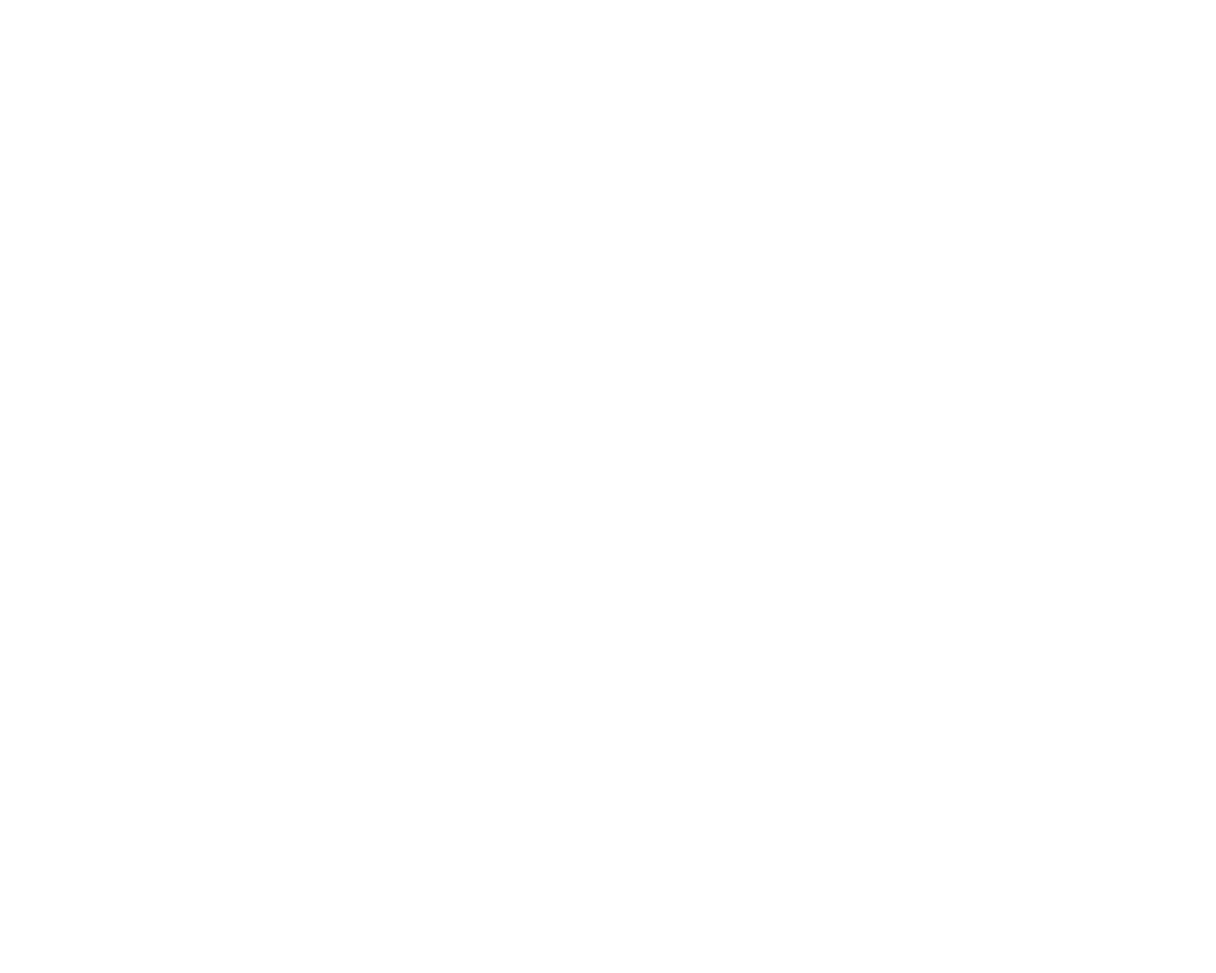
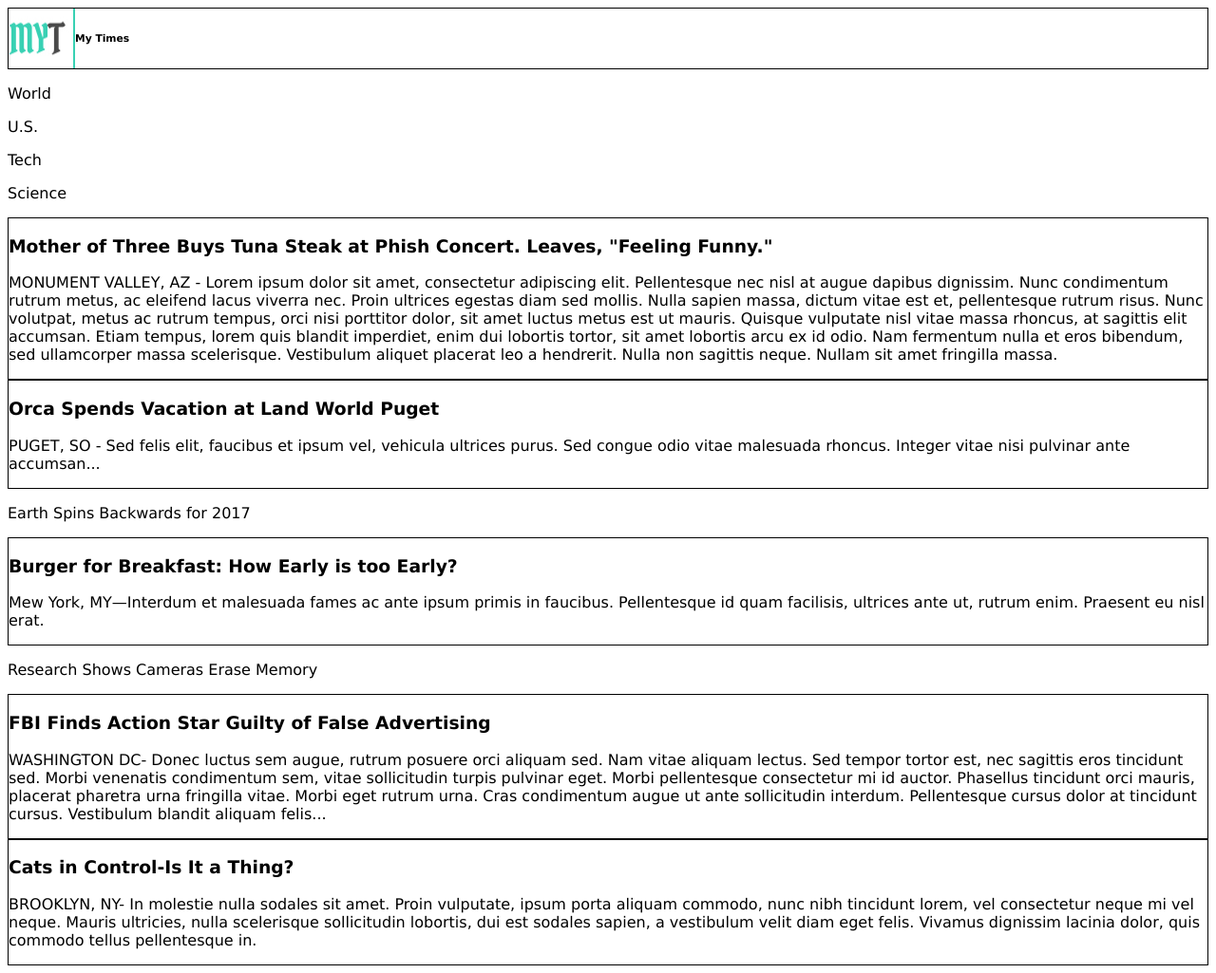
Before and after one commit to sysouchanh/MyTimes, a plain HTML site: page index.html in a window 1280 px wide. Shown: the whole page at 95% size. Before the commit the page ends 800 px from the top, so only its background shows below. Drawn offline with Linux system fonts and the light colour scheme.

Commit message:
Articles added

```diff
--- a/Resources/css/style.css
+++ b/Resources/css/style.css
@@ -0,0 +1,32 @@
+* {
+  font-family: Verdana;
+}
+
+.container {
+  border: 1px solid black;
+}
+
+.header {
+  border: 1px solid black;
+  display: flex;
+}
+
+.mainstory {
+  border: 1px solid black;
+}
+
+.article1 {
+  border: 1px solid black;
+}
+
+.article2 {
+  border: 1px solid black;
+}
+
+.article3 {
+  border: 1px solid black;
+}
+
+.article4 {
+  border: 1px solid black;
+}
--- a/index.html
+++ b/index.html
@@ -1,9 +1,65 @@
 <!DOCTYPE html>
 <html>
   <head>
+    <link href="./resources/css/style.css" type="text/css" rel="stylesheet">
     <title>My Times</title>
   </head>
   <body>
-
+    <div class="header">
+      <img src="./resources/images/img-myt-logo.jpg">
+        <h6>My Times</h5>
+    </div>
+      <nav>
+        <p>World</p>
+        <p>U.S.</p>
+        <p>Tech</p>
+        <p>Science</p>
+      </nav>
+    </div>
+    <div class="mainstory">
+      <h3>Mother of Three Buys Tuna Steak at Phish Concert. Leaves, "Feeling Funny."</h3>
+        <p>MONUMENT VALLEY, AZ - Lorem ipsum dolor sit amet, consectetur adipiscing elit.
+          Pellentesque nec nisl at augue dapibus dignissim. Nunc condimentum rutrum metus,
+          ac eleifend lacus viverra nec. Proin ultrices egestas diam sed mollis. Nulla sapien
+          massa, dictum vitae est et, pellentesque rutrum risus. Nunc volutpat, metus ac
+          rutrum tempus, orci nisi porttitor dolor, sit amet luctus metus est ut mauris.
+          Quisque vulputate nisl vitae massa rhoncus, at sagittis elit accumsan. Etiam
+          tempus, lorem quis blandit imperdiet, enim dui lobortis tortor, sit amet
+          lobortis arcu ex id odio. Nam fermentum nulla et eros bibendum, sed ullamcorper
+          massa scelerisque. Vestibulum aliquet placerat leo a hendrerit. Nulla non sagittis
+          neque. Nullam sit amet fringilla massa.</p>
+    </div>
+    <div class="article1">
+      <h3>Orca Spends Vacation at Land World Puget</h3>
+        <p>PUGET, SO - Sed felis elit, faucibus et ipsum vel, vehicula ultrices purus. Sed
+          congue odio vitae malesuada rhoncus. Integer vitae nisi pulvinar ante accumsan...</p>
+    </div>
+      <p>Earth Spins Backwards for 2017</p>
+    <div class="article2">
+      <h3>Burger for Breakfast: How Early is too Early?</h3>
+        <p>Mew York, MY—Interdum et malesuada fames ac ante ipsum primis in faucibus.
+          Pellentesque id quam facilisis, ultrices ante ut, rutrum enim. Praesent eu nisl
+          erat.</p>
+    </div>
+      <p>Research Shows Cameras Erase Memory</p>
+    <div class="article3">
+      <h3>FBI Finds Action Star Guilty of False Advertising</h3>
+        <p>WASHINGTON DC- Donec luctus sem augue, rutrum posuere orci aliquam
+          sed. Nam vitae aliquam lectus. Sed tempor tortor est, nec sagittis
+          eros tincidunt sed. Morbi venenatis condimentum sem, vitae
+          sollicitudin turpis pulvinar eget. Morbi pellentesque consectetur
+          mi id auctor. Phasellus tincidunt orci mauris, placerat pharetra
+          urna fringilla vitae. Morbi eget rutrum urna. Cras condimentum augue
+          ut ante sollicitudin interdum. Pellentesque cursus dolor at tincidunt
+          cursus. Vestibulum blandit aliquam felis...</p>
+    </div>
+    <div class="article4">
+      <h3>Cats in Control-Is It a Thing?</h3>
+        <p>BROOKLYN, NY- In molestie nulla sodales sit amet. Proin vulputate,
+          ipsum porta aliquam commodo, nunc nibh tincidunt lorem, vel consectetur
+          neque mi vel neque. Mauris ultricies, nulla scelerisque sollicitudin
+          lobortis, dui est sodales sapien, a vestibulum velit diam eget felis.
+          Vivamus dignissim lacinia dolor, quis commodo tellus pellentesque in.</p>
+    </div>
   </body>
 </html>
```
Also changed, not shown: 1 other file.
